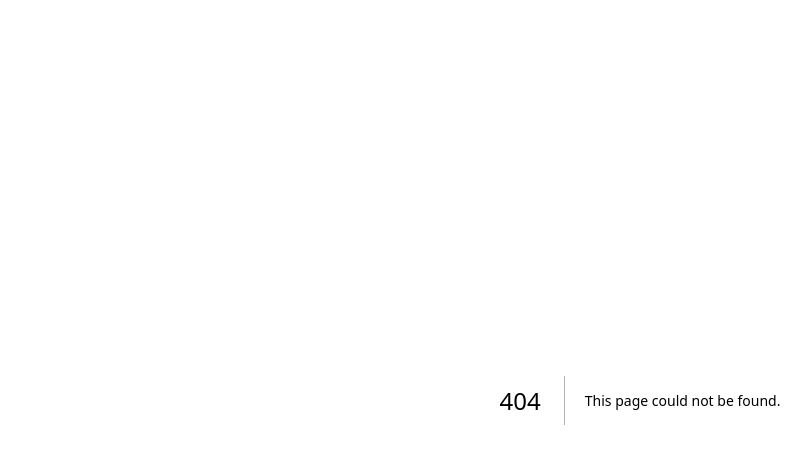
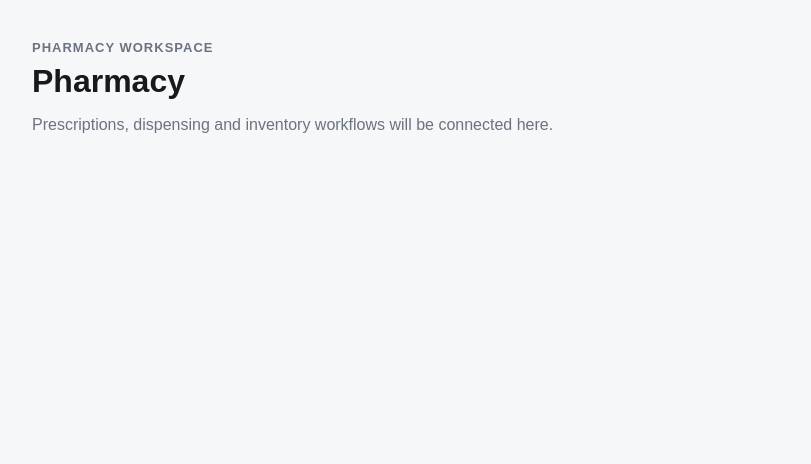
Before and after one commit to violetkimani77-ux/clinic-management-system, a Next.js app: page /pharmacy in a window 1280 px wide. Before the commit this address had no page. Shown: the top 464 px of the page, without its empty margins (0-811 px from the left). Built offline with nearby package versions, Linux system fonts and the light colour scheme.

Commit message:
Add pharmacy workspace entry point

```diff
--- /dev/null
+++ b/app/pharmacy/page.tsx
@@ -0,0 +1,13 @@
+export default function PharmacyPage() {
+  return (
+    <main style={{ minHeight: "100vh", padding: "40px 32px" }}>
+      <p style={{ margin: 0, color: "#6b7280", fontSize: 13, fontWeight: 700, textTransform: "uppercase", letterSpacing: 1 }}>
+        Pharmacy workspace
+      </p>
+      <h1 style={{ margin: "8px 0" }}>Pharmacy</h1>
+      <p style={{ color: "#6b7280" }}>
+        Prescriptions, dispensing and inventory workflows will be connected here.
+      </p>
+    </main>
+  );
+}
```
